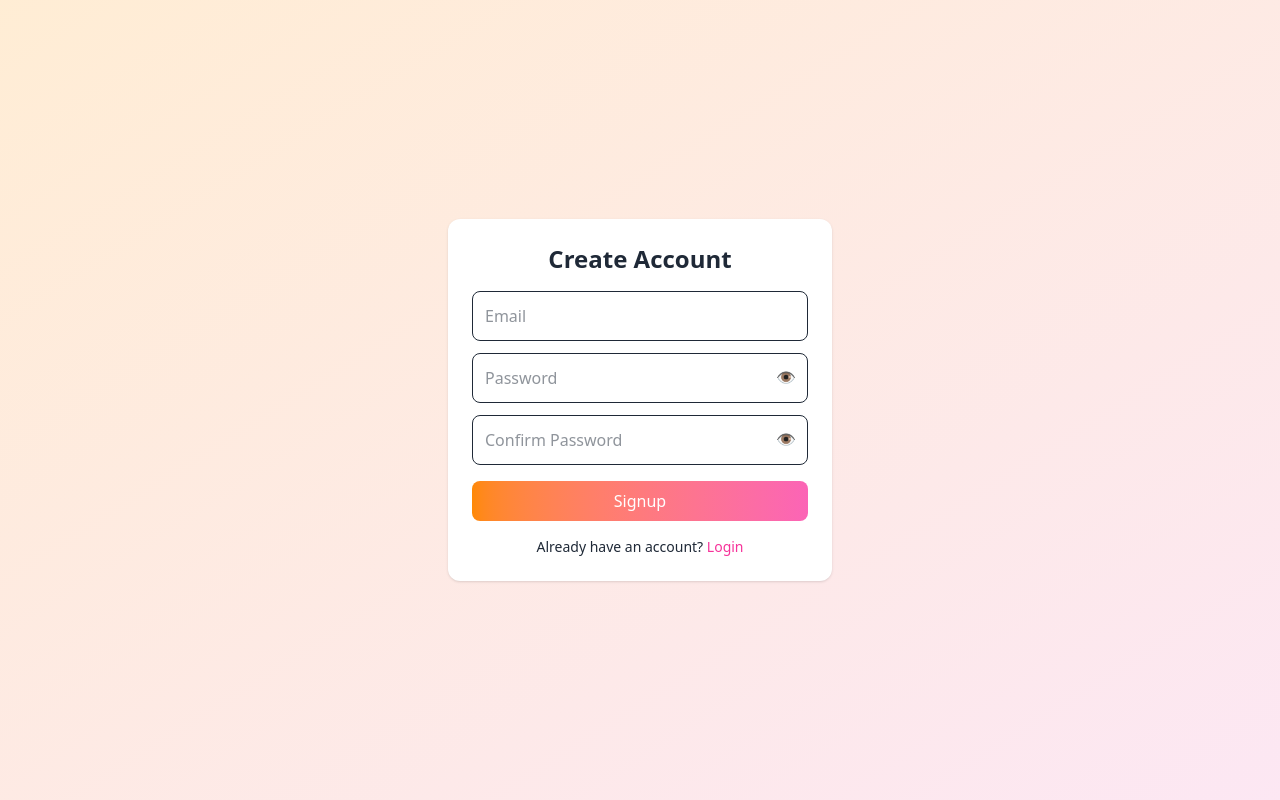
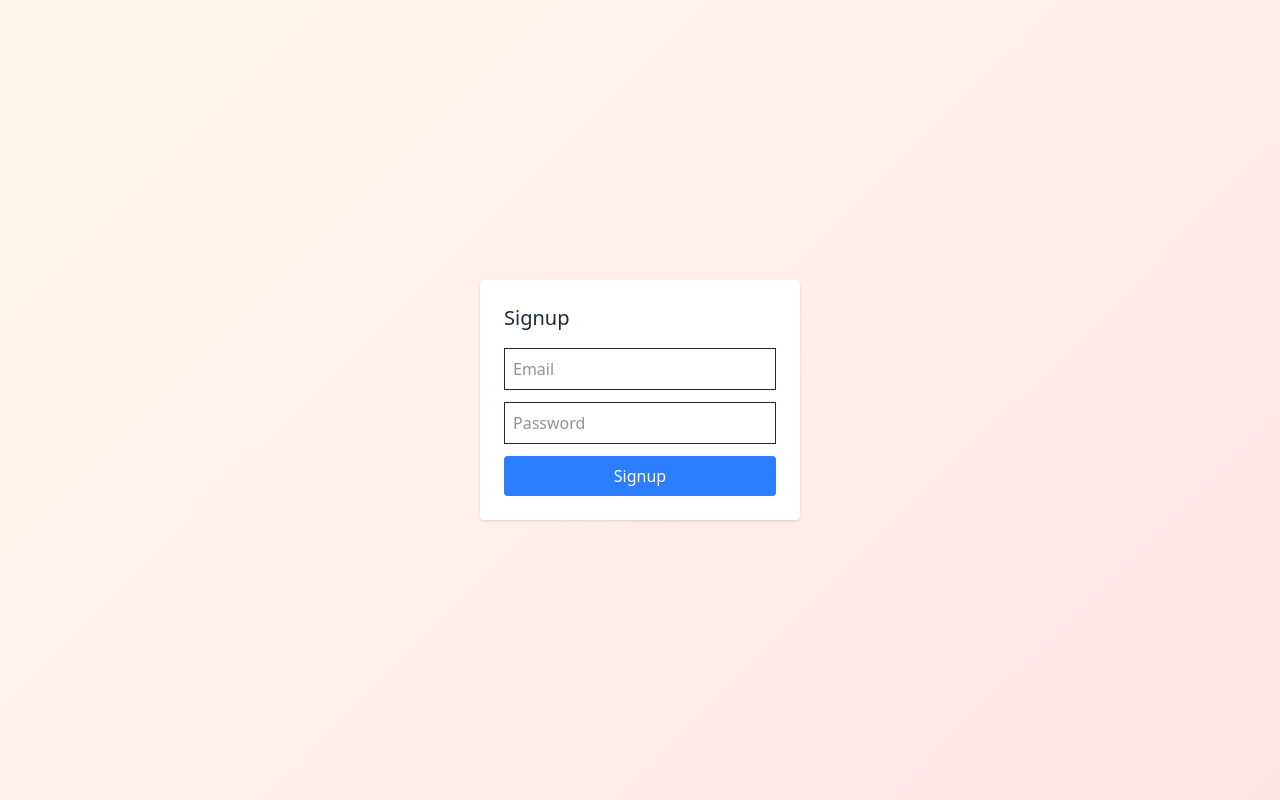
Before and after one commit to Subhasree5/college-platform, a Next.js app: page /signup in a window 1280 px wide. Built offline with nearby package versions, Linux system fonts and the light colour scheme.

Commit message:
fix login issue

```diff
--- a/src/app/login/page.tsx
+++ b/src/app/login/page.tsx
@@ -1,15 +1,11 @@
 "use client";
 
 import { useState } from "react";
-import { useRouter } from "next/navigation";
 import { API_URL } from "@/lib/api";
 
-export default function Login() {
-  const router = useRouter();
-
+export default function LoginPage() {
   const [email, setEmail] = useState("");
   const [password, setPassword] = useState("");
-  const [show, setShow] = useState(false);
 
   const handleLogin = async () => {
     const res = await fetch(`${API_URL}/login`, {
@@ -24,60 +20,39 @@ export default function Login() {
 
     if (data.token) {
       localStorage.setItem("token", data.token);
-      router.push("/dashboard");
+      window.location.href = "/dashboard";
     } else {
-      alert("Invalid credentials");
+      alert(data.message);
     }
   };
 
   return (
-    <div className="min-h-screen flex items-center justify-center bg-gradient-to-br from-orange-100 to-pink-100">
-      <div className="bg-white p-6 rounded-xl shadow w-96">
-        <h2 className="text-2xl font-semibold mb-4 text-center">Login</h2>
+    <div className="min-h-screen flex items-center justify-center">
+      <div className="p-6 bg-white rounded shadow w-80">
+        <h2 className="text-xl mb-4">Login</h2>
 
         <input
           type="email"
           placeholder="Email"
-          className="w-full mb-3 p-3 border rounded-lg"
+          className="w-full p-2 border mb-3"
           value={email}
           onChange={(e) => setEmail(e.target.value)}
         />
 
-        {/* PASSWORD WITH EYE */}
-        <div className="relative mb-4">
-          <input
-            type={show ? "text" : "password"}
-            placeholder="Password"
-            className="w-full p-3 border rounded-lg"
-            value={password}
-            onChange={(e) => setPassword(e.target.value)}
-          />
-
-          <span
-            onClick={() => setShow(!show)}
-            className="absolute right-3 top-3 cursor-pointer"
-          >
-            {show ? "🙈" : "👁️"}
-          </span>
-        </div>
+        <input
+          type="password"
+          placeholder="Password"
+          className="w-full p-2 border mb-3"
+          value={password}
+          onChange={(e) => setPassword(e.target.value)}
+        />
 
         <button
           onClick={handleLogin}
-          className="w-full bg-gradient-to-r from-orange-400 to-pink-400 text-white py-2 rounded-lg"
+          className="w-full bg-green-500 text-white p-2 rounded"
         >
           Login
         </button>
-
-        {/* SWITCH TO SIGNUP */}
-        <p className="text-center mt-4 text-sm">
-          Don’t have an account?{" "}
-          <span
-            onClick={() => router.push("/signup")}
-            className="text-pink-500 cursor-pointer font-medium"
-          >
-            Signup
-          </span>
-        </p>
       </div>
     </div>
   );
--- a/src/app/signup/page.tsx
+++ b/src/app/signup/page.tsx
@@ -1,18 +1,11 @@
 "use client";
 
 import { useState } from "react";
-import { useRouter } from "next/navigation";
 import { API_URL } from "@/lib/api";
 
-export default function Signup() {
-  const router = useRouter();
-
+export default function SignupPage() {
   const [email, setEmail] = useState("");
   const [password, setPassword] = useState("");
-  const [confirm, setConfirm] = useState("");
-
-  const [show1, setShow1] = useState(false);
-  const [show2, setShow2] = useState(false);
 
   const handleSignup = async () => {
     const res = await fetch(`${API_URL}/signup`, {
@@ -25,83 +18,40 @@ export default function Signup() {
 
     const data = await res.json();
 
-  if (data.message === "User already exists") {
-    alert("User already exists ❌");
-    return;
+    alert(data.message);
+
+    if (data.message === "Signup successful") {
+      window.location.href = "/login";
     }
-
-  alert("Signup successful ✅");
-  router.push("/login");
   };
 
   return (
-    <div className="min-h-screen flex items-center justify-center bg-gradient-to-br from-orange-100 to-pink-100">
-      <div className="bg-white p-6 rounded-xl shadow w-96">
-        <h2 className="text-2xl font-semibold mb-4 text-center">
-          Create Account
-        </h2>
+    <div className="min-h-screen flex items-center justify-center">
+      <div className="p-6 bg-white rounded shadow w-80">
+        <h2 className="text-xl mb-4">Signup</h2>
 
         <input
           type="email"
           placeholder="Email"
-          className="w-full mb-3 p-3 border rounded-lg"
+          className="w-full p-2 border mb-3"
           value={email}
           onChange={(e) => setEmail(e.target.value)}
         />
 
-        {/* PASSWORD */}
-        <div className="relative mb-3">
         <input
-            type={show1 ? "text" : "password"}
+          type="password"
           placeholder="Password"
-            className="w-full p-3 border rounded-lg"
+          className="w-full p-2 border mb-3"
           value={password}
           onChange={(e) => setPassword(e.target.value)}
         />
 
-          <span
-            onClick={() => setShow1(!show1)}
-            className="absolute right-3 top-3 cursor-pointer"
-          >
-            {show1 ? "🙈" : "👁️"}
-          </span>
-        </div>
-
-        {/* CONFIRM PASSWORD */}
-        <div className="relative mb-4">
-          <input
-            type={show2 ? "text" : "password"}
-            placeholder="Confirm Password"
-            className="w-full p-3 border rounded-lg"
-            value={confirm}
-            onChange={(e) => setConfirm(e.target.value)}
-          />
-
-          <span
-            onClick={() => setShow2(!show2)}
-            className="absolute right-3 top-3 cursor-pointer"
-          >
-            {show2 ? "🙈" : "👁️"}
-          </span>
-        </div>
-
         <button
           onClick={handleSignup}
-          className="w-full bg-gradient-to-r from-orange-400 to-pink-400 text-white py-2 rounded-lg"
+          className="w-full bg-blue-500 text-white p-2 rounded"
         >
           Signup
         </button>
-
-        {/* SWITCH TO LOGIN */}
-        <p className="text-center mt-4 text-sm">
-          Already have an account?{" "}
-          <span
-            onClick={() => router.push("/login")}
-            className="text-pink-500 cursor-pointer font-medium"
-          >
-            Login
-          </span>
-        </p>
       </div>
     </div>
   );
```
Also changed, not shown: 1 other file (tests, documents, lock files or other folders). Lines whose indentation alone changed are shown as unchanged.
